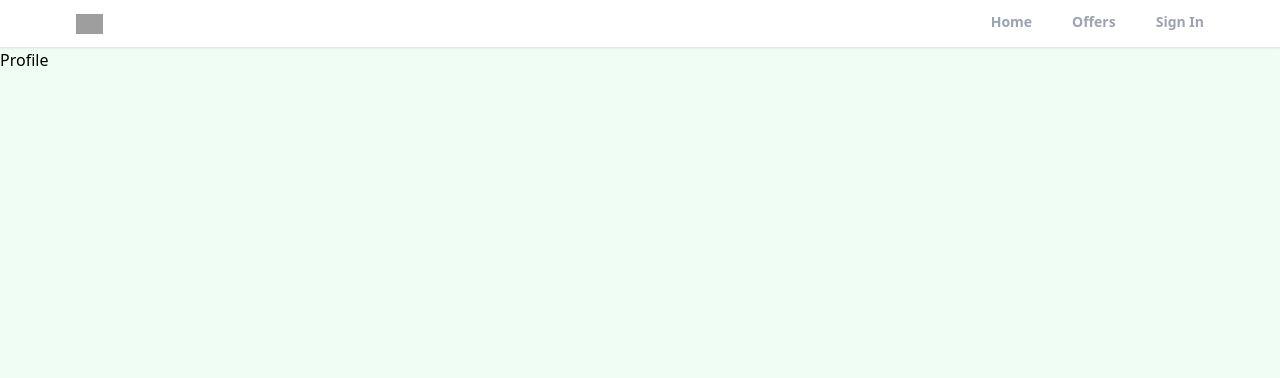
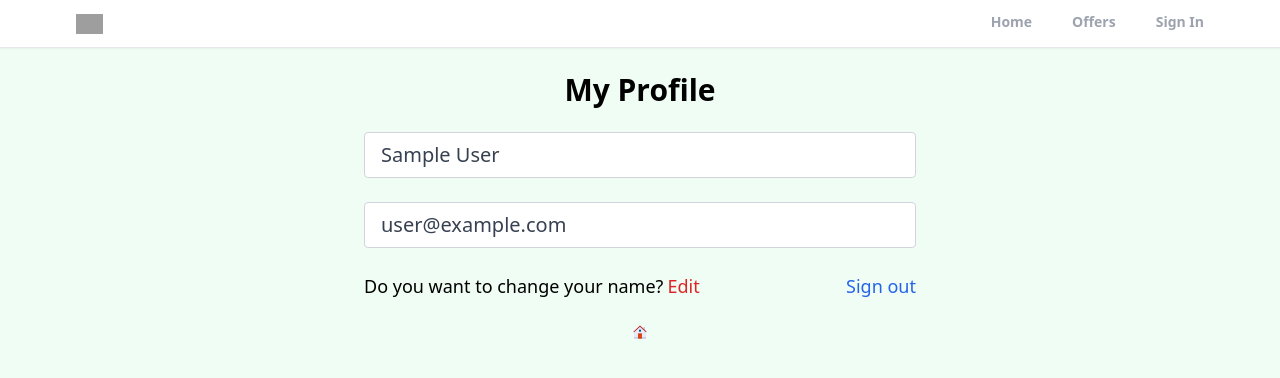
Before and after one commit to ProgramingMyFirstChoice/realtor-clone-react-app, a React (Create React App) app: page /profile in a window 1280 px wide. Shown: the top 378 px of the page. Built offline with nearby package versions, Linux system fonts and the light colour scheme; no server answers; sample sign-in values are in the browser's storage; grey boxes are pictures that could not be loaded.

Commit message:
create private route, customee hook for protection the profile page and add the logout function

```diff
--- a/src/App.js
+++ b/src/App.js
@@ -1,15 +1,15 @@
 import { BrowserRouter as Router, Routes, Route } from "react-router-dom";
 
 import {Home} from './pages/Home';
-import {Profile} from './pages/Profile';
+import Profile from './pages/Profile';
 import {Offers} from './pages/Offers';
 import SignIn from './pages/SignIn';
 import SignUp from './pages/SignUp';
 import ForgotPassword from './pages/ForgotPassword';
 import { Header } from "./components/Header";
 import { ToastContainer } from "react-toastify";
+import PrivateRoute from "./components/PrivateRoute";
 import 'react-toastify/dist/ReactToastify.css';
-
 
 function App() {
   return (
@@ -18,11 +18,14 @@
         <Header />
         <Routes>
           <Route path="/" element={<Home />} />
-        <Route path="/Offers" element={<Offers />} />
+          <Route path="/profile" element={<PrivateRoute />}>
+            <Route path="/profile" element={<Profile />} />
+          </Route>
           <Route path="/sign-in" element={<SignIn />} />
           <Route path="/sign-up" element={<SignUp />} />
+          <Route path="/forgot-password" element={<ForgotPassword />} />
           <Route path="/profile" element={<Profile />} />
-        <Route path="/forgot-password" element={<ForgotPassword />} />
+          <Route path="/Offers" element={<Offers />} />
       </Routes>
     </Router>
     <ToastContainer
--- /dev/null
+++ b/src/components/PrivateRoute.jsx
@@ -0,0 +1,11 @@
+import { Outlet, Navigate } from "react-router-dom";
+import { useAuthStatus } from "../hooks/useAuthStatus";
+
+export default function PrivateRoute() {
+  const { loggedIn, checkingStatus } = useAuthStatus();
+  if (checkingStatus) {
+    return <h3>Loading...</h3>;
+  }
+
+  return loggedIn ? <Outlet /> : <Navigate to="/sign-in" />;
+}
--- /dev/null
+++ b/src/hooks/useAuthStatus.jsx
@@ -0,0 +1,19 @@
+import { useEffect, useState } from "react";
+import { getAuth, onAuthStateChanged } from "firebase/auth";
+
+export function useAuthStatus() {
+  const [loggedIn, setLoggedIn] = useState(false);
+  const [checkingStatus, setCheckingStatus] = useState(true);
+
+  useEffect(() => {
+    const auth = getAuth();
+    console.log(auth);
+    onAuthStateChanged(auth, (user) => {
+      if (user) {
+        setLoggedIn(true);
+      }
+      setCheckingStatus(false);
+    });
+  }, []);
+  return { loggedIn, checkingStatus };
+}
--- a/src/pages/Profile.jsx
+++ b/src/pages/Profile.jsx
@@ -1,5 +1,71 @@
 import React from "react";
+import { useState } from "react";
+import { FcHome } from "react-icons/fc";
+import OAuth from "../components/OAuth";
+import { getAuth } from "firebase/auth";
+import { useNavigate } from "react-router";
 
-export const Profile = () => {
-  return <div>Profile</div>;
-};
+export default function Profile() {
+  const auth = getAuth();
+  const navigate = useNavigate();
+  const [formData, setFormData] = useState({
+    name: auth.currentUser.displayName,
+    email: auth.currentUser.email,
+  });
+
+  function onLogout() {
+    auth.signOut();
+    navigate("/");
+  }
+  const { name, email } = formData;
+  return (
+    <>
+      <section className="max-w-6xl mx-auto flex justify-center items-center flex-col">
+        <h1 className="text-3xl text-center mt-6 font-bold ">My Profile</h1>
+        <div className="w-full md:w-[50%] mt-6 px-3">
+          <form>
+            {/*name*/}
+            <input
+              type="text"
+              id="name"
+              value={name}
+              disabled
+              className="mb-6 w-full px-4 py-2 text-xl text-gray-700
+              bg-white border-gray-300 rounded transition ease-in-out "
+            />
+            {/*email*/}
+            <input
+              type="email"
+              id="email"
+              value={email}
+              disabled
+              className="mb-6 w-full px-4 py-2 text-xl text-gray-700
+              bg-white border-gray-300 rounded transition ease-in-out "
+            />
+            <div
+              className="mb-6 flex justify-between whitespace-nowrap text-sm sm:text-lg
+            "
+            >
+              <p className="flex items-center">
+                Do you want to change your name?
+                <span className="text-red-600 hover:text-red-800 transition ease-in-out duration-200 ml-1 cursor-pointer">
+                  Edit
+                </span>
+              </p>
+
+              <p
+                onClick={onLogout}
+                className="text-blue-600 hover:text-blue-800 transition ease-in-out duration-200 ml-1 cursor-pointer"
+              >
+                Sign out
+              </p>
+            </div>
+          </form>
+        </div>
+        <button type="submit">
+          <FcHome />
+        </button>
+      </section>
+    </>
+  );
+}
```
Lines whose indentation alone changed are shown as unchanged.
